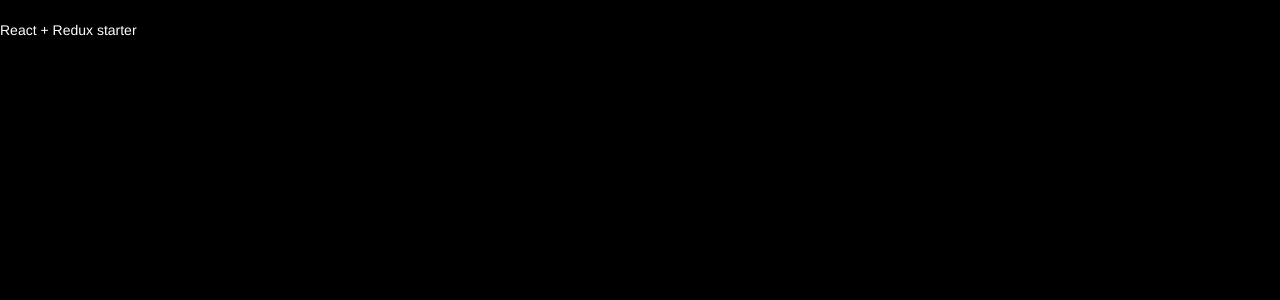
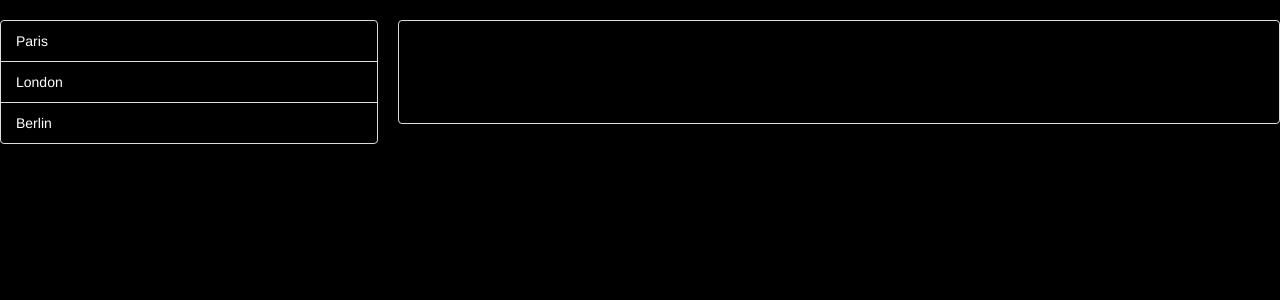
Before and after one commit to sandrineay/redux-cities, a React app: page / in a window 1280 px wide. Shown: the top 300 px of the page. Built offline with nearby package versions, Linux system fonts and the light colour scheme.

Commit message:
Initial react app

```diff
--- a/src/components/app.jsx
+++ b/src/components/app.jsx
@@ -1,9 +1,17 @@
 import React from 'react';
+import CityList from '../containers/city_list.jsx';
+
+const cities = [
+  { name: 'Paris', address: '16 Villa Gaudelet, 75011 Paris', slug: 'paris' },
+  { name: 'London', address: '14-22 Elder St, London E1 6BT', slug: 'london' },
+  { name: 'Berlin', address: 'Rudi-Dutschke-Straße 26, 10969 Berlin', slug: 'berlin' },
+];
 
 const App = () => {
   return (
     <div className="app">
-      <p>React + Redux starter</p>
+      <CityList cities={cities} />
+      <div className="active-city"></div>
     </div>
   );
 };
--- /dev/null
+++ b/src/containers/city.jsx
@@ -0,0 +1,13 @@
+import React, { Component } from 'react';
+
+class City extends Component {
+  render() {
+    return (
+      <div className="list-group-item">
+        {this.props.city.name}
+      </div>
+    );
+  }
+}
+
+export default City;
--- /dev/null
+++ b/src/containers/city_list.jsx
@@ -0,0 +1,18 @@
+import React, { Component } from 'react';
+import City from './city.jsx';
+
+class CityList extends Component {
+  render() {
+    return (
+      <div className="cities">
+        {
+          this.props.cities.map((city) => {
+            return (<City city={city} key={city.slug} />)
+          })
+        }
+      </div>
+    );
+  }
+}
+
+export default CityList;
```
